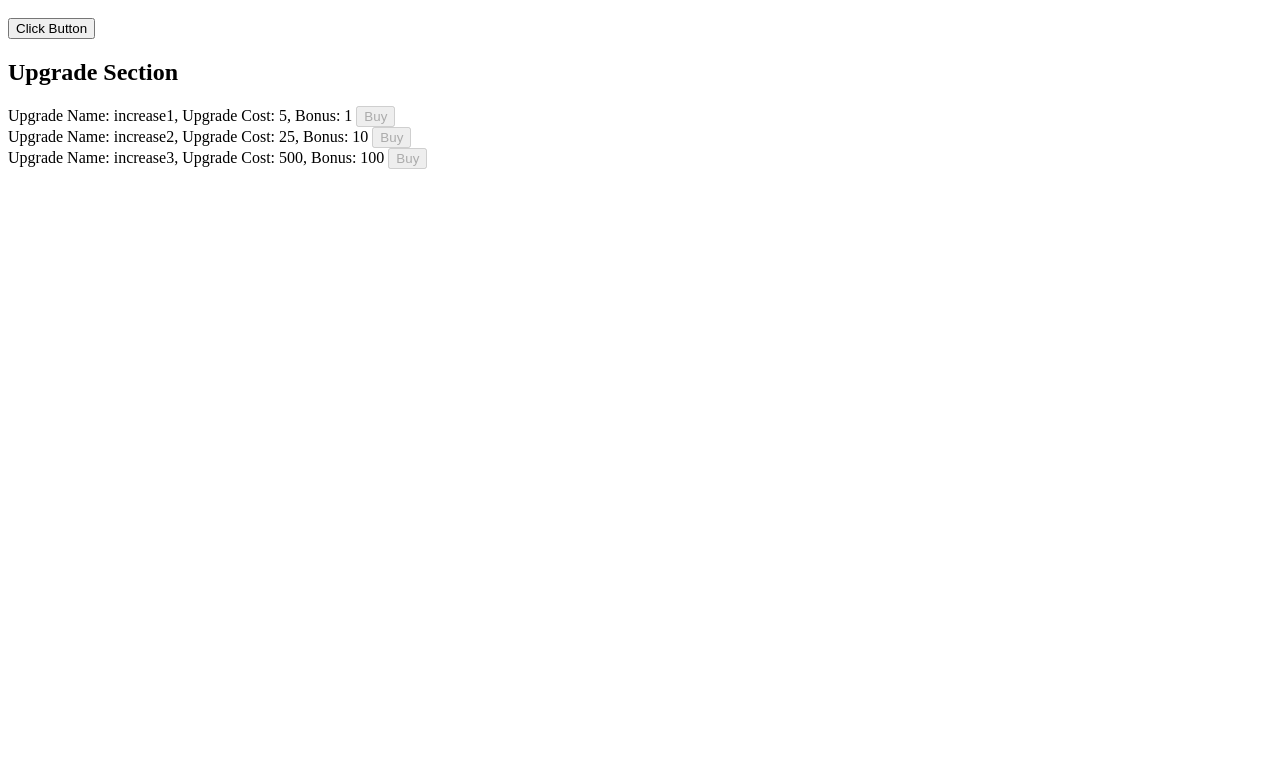
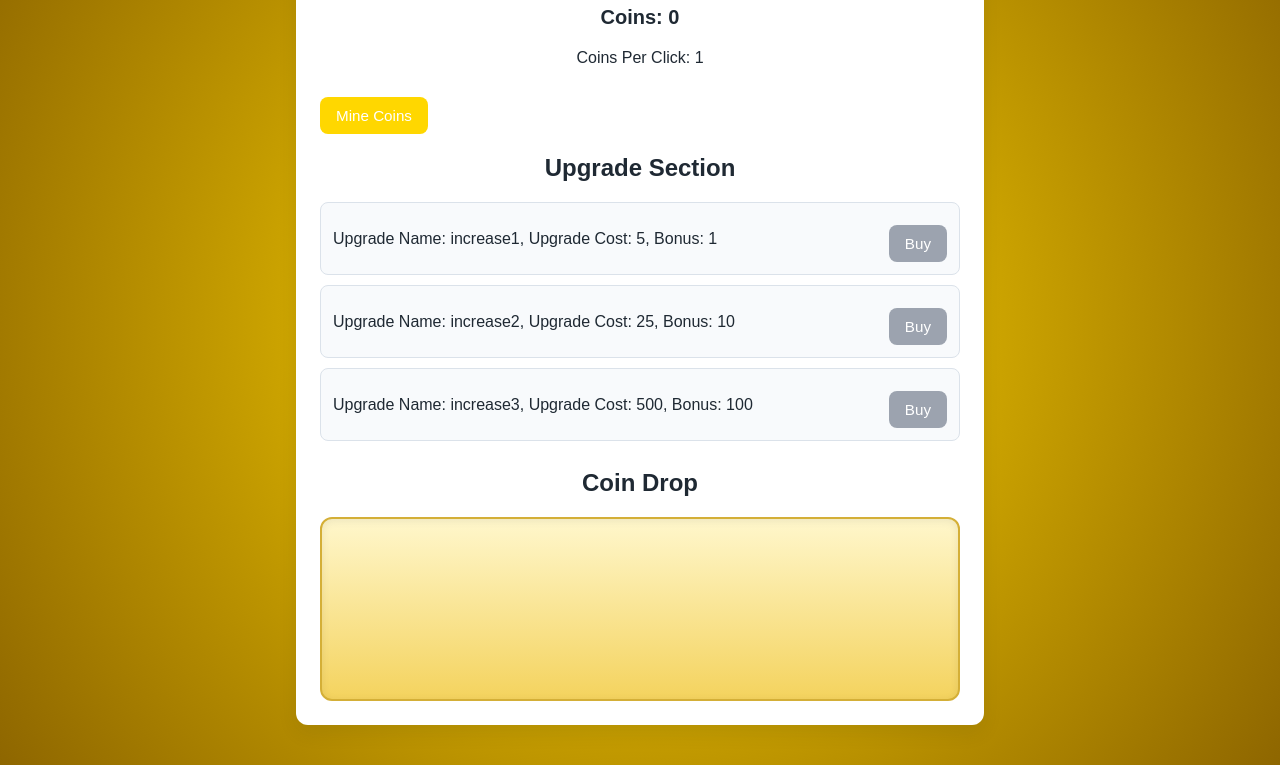
Before and after one commit to JonusClapshaw/Interactive-game, a plain HTML site: page index.html in a window 1280 px wide. Shown: the part 116-881 px from the top of the page. Before the commit the page ends 800 px from the top, so only its background shows below. Drawn offline with Linux system fonts and the light colour scheme.

Commit message:
Finished styling and UI

```diff
--- a/game.js
+++ b/game.js
@@ -1,6 +1,7 @@
 let score = 0;
 let pointsPerClick = 1;
 let upgradeDiv = document.getElementById("upgrades");
+let coinDropArea = document.getElementById("coin-drop-area");
 let upgrades = [
   { id: 1, name: "increase1", Cost: 5, Upgrade: 1 },
   { id: 2, name: "increase2", Cost: 25, Upgrade: 10 },
@@ -9,15 +10,33 @@ let upgrades = [
 let clickBtn = document.getElementById("click-btn");
 
 function updateDisplay() {
-  document.getElementById("score-display").textContent = "Score: " + score;
+  document.getElementById("score-display").textContent = "Coins: " + score;
   document.getElementById("rate-display").textContent =
-    "Points Per Click: " + pointsPerClick;
+    "Coins Per Click: " + pointsPerClick;
+}
+
+function dropCoins() {
+  //Limit the number of coins dropped
+  const coinCount = Math.min(pointsPerClick, 8);
+
+  for (let index = 0; index < coinCount; index += 1) {
+
+    const coin = document.createElement("span");
+    // puts the coin on the screen and subtract 24 cause the size of the coin is 24px
+    coin.className = "coin";
+    coin.style.left = Math.random() * (coinDropArea.clientWidth - 24) + "px";
+
+    // coin drop area is the div where coins drop and we will remove coin from screen after animation ends
+    coinDropArea.appendChild(coin);
+    coin.addEventListener("animationend", () => coin.remove());
+  }
 }
 
 clickBtn.addEventListener("click", function () {
   score += pointsPerClick;
   updateDisplay();
   renderUpgrades();
+  dropCoins();
 });
 
 function renderUpgrades() {
@@ -48,7 +67,7 @@ updateDisplay();
 renderUpgrades();
 
 function buyUpgrade(id) {
-  const upgrade = upgrades.find(u => u.id === id);
+  const upgrade = upgrades.find((u) => u.id === id);
 
   if (score >= upgrade.Cost) {
     score -= upgrade.Cost;
--- a/index.html
+++ b/index.html
@@ -2,14 +2,20 @@
   <head>
     <title>Interactive Game</title>
     <script src="game.js" defer></script>
+    <link rel="stylesheet" href="styles.css" />
   </head>
   <body>
-    <h1>Welcome to the Interactive Game!</h1>
-    <p id="score-display">Score: 0</p>
-    <p id="rate-display">Points Per Click: 1</p>
-    <button id="click-btn">Click Button</button>
+    <h1>Coin Miner</h1>
+    <p id="score-display">Coins: 0</p>
+    <p id="rate-display">Coins Per Click: 1</p>
+    <button id="click-btn">Mine Coins</button>
 
     <h2>Upgrade Section</h2>
     <div id="upgrades"></div>
+
+    <div id="coin-box">
+      <h2>Coin Drop</h2>
+      <div id="coin-drop-area"></div>
+    </div>
   </body>
 </html>
--- /dev/null
+++ b/styles.css
@@ -0,0 +1,119 @@
+html {
+    background: radial-gradient(circle at center, gold, #8e6600);
+}
+
+body {
+    font-family: Arial, sans-serif;
+    background-color: gold;
+    color: #1f2933;
+    max-width: 640px;
+    margin: 40px auto;
+    padding: 24px;
+    border-radius: 12px;
+    background: white;
+    box-shadow: 0 8px 20px rgba(15, 23, 42, 0.08);
+}
+
+h1,
+h2 {
+    margin-top: 0;
+    text-align: center;
+}
+
+p {
+    margin: 8px 0;
+    font-size: 1rem;
+}
+
+button {
+    padding: 10px 16px;
+    margin-top: 10px;
+    border: none;
+    border-radius: 8px;
+    background-color: gold;
+    color: white;
+    font-size: 0.95rem;
+    cursor: pointer;
+}
+
+button:hover:enabled {
+    background-color: rgb(206, 175, 2);
+}
+
+button:disabled {
+    background-color: #9ca3af;
+    cursor: not-allowed;
+}
+
+#click-btn {
+    display: inline-block;
+    margin-bottom: 20px;
+}
+
+#upgrades {
+    margin-top: 12px;
+}
+
+#upgrades div {
+    display: flex;
+    justify-content: space-between;
+    align-items: center;
+    gap: 12px;
+    padding: 12px;
+    margin-bottom: 10px;
+    border: 1px solid #dbe2ea;
+    border-radius: 8px;
+    background-color: #f8fafc;
+}
+
+#score-display {
+    font-size: 1.25rem;
+    font-weight: bold;
+    text-align: center;
+    margin-bottom: 20px;
+}
+
+#rate-display {
+    font-size: 1rem;
+    text-align: center;
+    margin-bottom: 20px;
+}
+
+#coin-box {
+    margin-top: 28px;
+}
+
+#coin-drop-area {
+    position: relative;
+    height: 180px;
+    overflow: hidden;
+    border: 2px solid #d4af37;
+    border-radius: 12px;
+    background: linear-gradient(to bottom, #fff7cc, #f4d35e);
+    box-shadow: inset 0 2px 8px rgba(0, 0, 0, 0.08);
+}
+
+/* Coin styles and animation */
+.coin {
+    position: absolute;
+    top: -24px;
+    width: 22px;
+    height: 22px;
+    border-radius: 50%;
+    background: radial-gradient(circle at 35% 35%, #fff6b0, #f4b400 70%);
+    border: 2px solid #c58b00;
+    box-shadow: 0 2px 6px rgba(0, 0, 0, 0.18);
+    animation: coin-fall 1.2s linear forwards;
+}
+
+@keyframes coin-fall {
+    0% {
+        transform: translateY(0) rotate(0deg);
+        opacity: 1;
+    }
+
+    100% {
+        transform: translateY(190px) rotate(360deg);
+        opacity: 0.9;
+    }
+}
```
